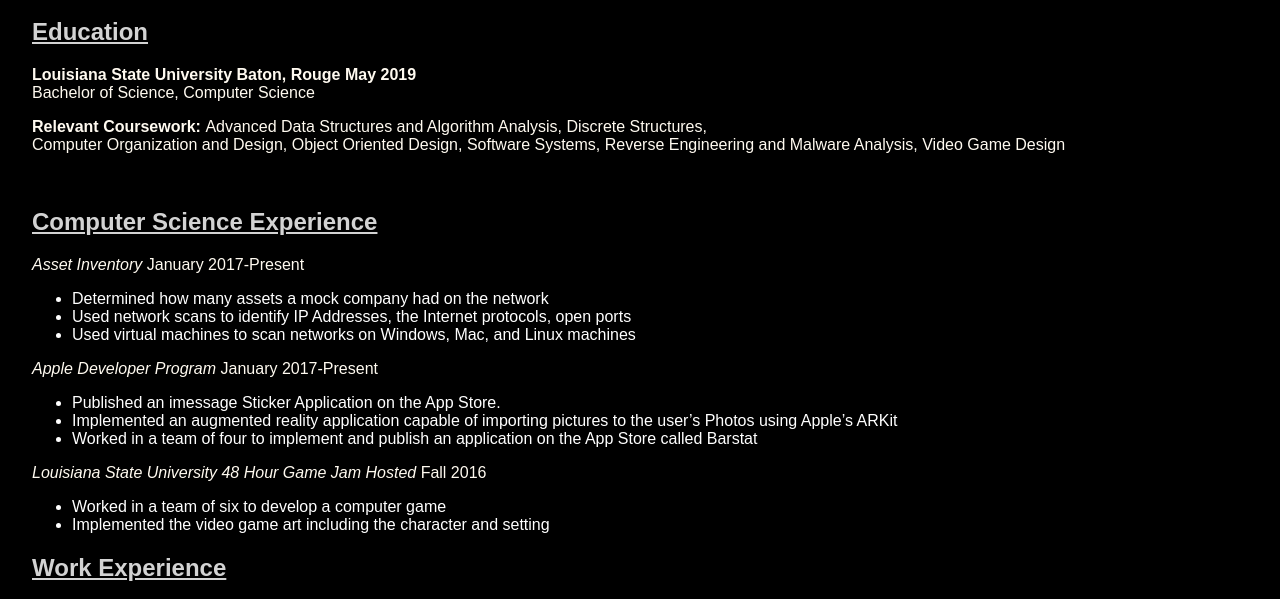
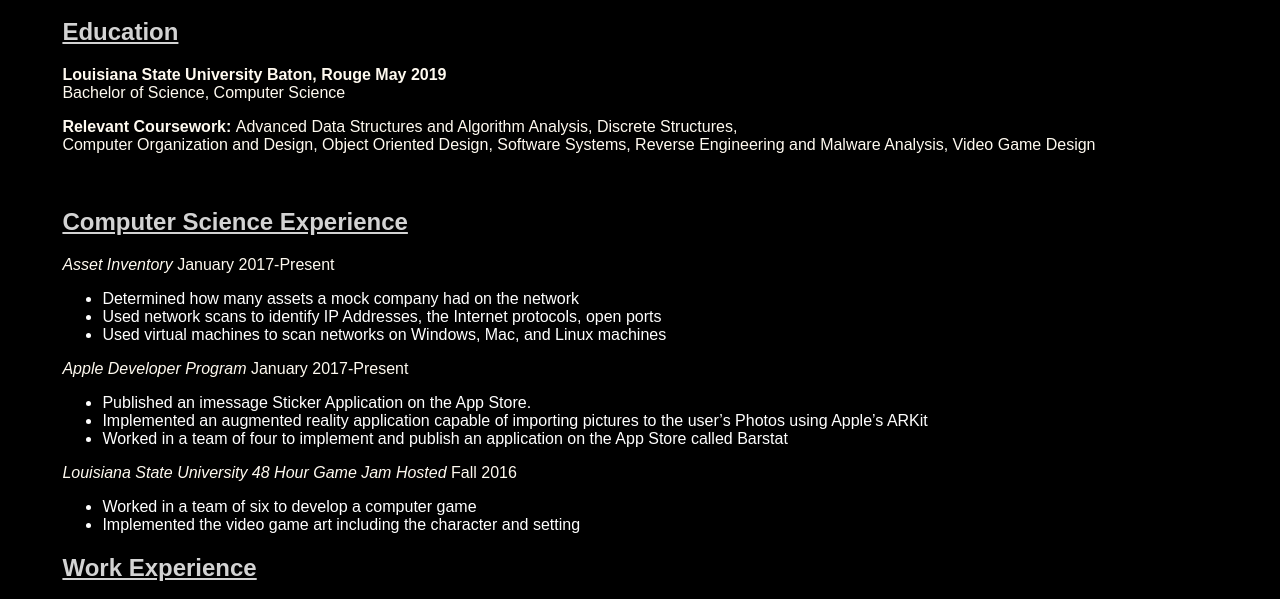
Before and after one commit to llmaze3/llmaze3.github.io, a plain HTML site: page work.html in a window 1280 px wide. Shown: the part 162-761 px from the top of the page. Drawn offline with Linux system fonts and the light colour scheme.

```diff
--- a/work.html
+++ b/work.html
@@ -19,11 +19,11 @@ body {
       color: white;}
 h1   {color: white;}
 p    {color: white;}
-.container {
+
+section.resume {
+      text-align: left;
       width: 95%;
       margin: 0 auto;}
-section.resume {
-      text-align: left;}
 h2 {  color: #D3D3D3;}
 .button {
   background-color: black;
@@ -37,6 +37,7 @@ h2 {  color: #D3D3D3;}
   float: left;
   }
 </style>
+
 <body style="background-color:black" class="container">
 <button onclick="goBack()" class="button">Home</button>
 <header>
```
